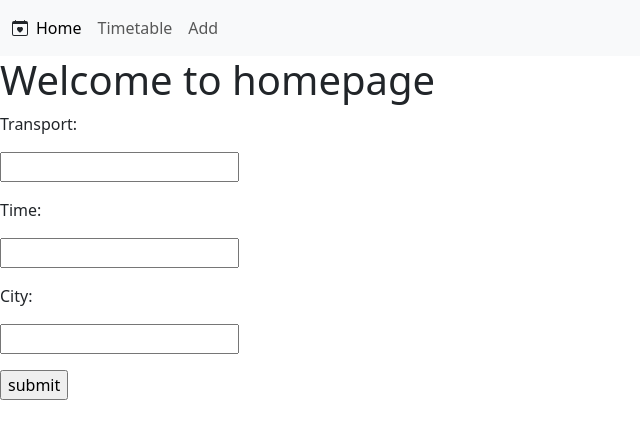
After one commit to dm3tr0/flask-timetable, a Flask app: page /add in a window 1280 px wide. The commit adds this page. Shown: the top 439 px of the page, without its empty margins (0-640 px from the left). Run offline with Flask 3, Linux system fonts and the light colour scheme.

Commit message:
Database

```diff
--- a/main.py
+++ b/main.py
@@ -1,12 +1,38 @@
-from flask import Flask, redirect, render_template, request, jsonify, url_for
+from flask import Flask, redirect, render_template, request, jsonify, url_for, g
+import sqlite3
 
 app = Flask(__name__)
 
-# тимчасова база даних
-db = [
-    {"id": 1, "transport": "Bus", "time": "15:00"},
-    {"id": 2, "transport": "Train", "time": "13:30"}
-]
+DATABASE = "timetable.db"
+
+# Creates table when app starts
+def init_db():
+    conn = sqlite3.connect(DATABASE)
+    conn.execute('''
+                CREATE TABLE IF NOT EXISTS timetable (
+	            id INTEGER PRIMARY KEY AUTOINCREMENT,
+	            transport TEXT NOT NULL,
+  	            time TEXT NOT NULL,
+  	            city TEXT
+                );
+                '''
+            )
+    conn.commit()
+    conn.close()
+
+# Connects to database
+def get_db():
+    if "db" not in g:
+        g.db = sqlite3.connect(DATABASE)
+        g.db.row_factory = sqlite3.Row
+    return g.db
+
+# Closes database connection
+@app.teardown_appcontext
+def close_db(exception):
+    db = g.pop("db", None)
+    if db is not None:
+        db.close()
 
 
 @app.route("/")
@@ -15,10 +41,13 @@ def main():
 
 @app.route("/timetable/<city>")
 def timetable(city):
+    db = get_db()
+    rows = db.execute(f"SELECT * FROM timetable WHERE city='{city}';").fetchall()
+    db_items = [dict(row) for row in rows]
+
     context = {
-        'timetable': db,
+        'timetable': db_items,
         'city': city,
-        'role': "User",
     }
     return render_template("timetable.html", **context)
 
@@ -31,50 +60,80 @@ def search():
     else:
         return render_template("search.html")
 
-@app.route("/user/<name>")
-def user_profile(name):
-    return "Hello, {}".format(name)
+@app.route("/add", methods=["GET", "POST"])
+def add_timetable_item():
+    if request.method == "POST":
+        transport = request.form.get("transport")
+        time = request.form.get("time")
+        city = request.form.get("city")
 
+        db = get_db()
+        cursor = db.cursor()
+        cursor.execute("INSERT INTO timetable (transport, time, city) VALUES (?, ?, ?)", (transport, time, city))
+        db.commit()
+
+        return redirect(url_for("search"))
+    return render_template("add.html")
+
+# API methods
 
 @app.route("/api/timetable", methods=["GET"])
 def get_timetables():
-    return jsonify({"timetable":db}), 200
+    db = get_db()
+    rows = db.execute(f"SELECT * FROM timetable").fetchall()
+    db_items = [dict(row) for row in rows]
 
+    return jsonify({"timetable":db_items}), 200
 
 @app.route("/api/timetable", methods=["POST"])
 def add_timetable():
     data = request.get_json()
-    new_item = {"id": max([i["id"] for i in db])+1,
-                "transport": data.get("transport"),
-                "time": data.get("time", "00:00")
-                }
-    db.append(new_item)
+    transport = data.get("transport")
+    time = data.get("time", "00:00")
+    city = data.get("city")
+
+    db = get_db()
+    cursor = db.cursor()
+    cursor.execute("INSERT INTO timetable (transport, time, city) VALUES (?, ?, ?)", (transport, time, city))
+    db.commit()
+
+    new_id = cursor.lastrowid
+    new_item = {"new_id":new_id, "transport": transport, "time":time, "city":city}
+
     return jsonify({"message": "Item added succesfully", "item":new_item}), 201
-
 
 @app.route("/api/timetable/<int:item_id>", methods=["PUT"])
 def edit_timetable(item_id):
     data = request.get_json()
+    db = get_db()
 
-    for item in db:
-        if item["id"] == item_id:
-            item["transport"] = data.get("transport", item["transport"])
-            item["time"] = data.get("time", item["time"])
-            return jsonify({"message": "Item edited succesfully", "item":item}), 200
+    item = db.execute("SELECT * FROM timetable WHERE id = ?", (item_id,)).fetchone()
+    if not item:
+        return jsonify({"message": "Error item not found"}), 404
 
-    return jsonify({"message": "Error item not found"}), 404
+    updated_transport = data.get("transport", item["transport"])
+    updated_time = data.get("time", item["time"])
+    updated_city = data.get("city", item["city"])
+
+    db.execute("UPDATE timetable SET transport = ?, time = ?, city = ? WHERE id = ?", (updated_transport, updated_time, updated_city, item_id))
+    db.commit()
+
+    return jsonify({"message": "Item edited succesfully", "item_id":item_id}), 200
 
 
 @app.route("/api/timetable/<int:item_id>", methods=["DELETE"])
 def remove_timetable(item_id):
-    global db
+    db = get_db()
+    item = db.execute("SELECT * FROM timetable WHERE id = ?", (item_id,)).fetchone()
+    if not item:
+        return jsonify({"message": "Error item not found"}), 404
 
-    for item in db:
-        if item["id"] == item_id:
-            db = [i for i in db if i["id"] != item_id]
-            return jsonify({"message": "Item deleted succesfully", "item_id":item_id}), 200
+    db.execute("DELETE FROM timetable WHERE id = ?", (item_id,))
+    db.commit()
 
-    return jsonify({"message": "Error item not found"}), 404
+    return jsonify({"message": "Item deleted succesfully", "item_id":item_id}), 200
+
 
 if __name__ == "__main__":
+    init_db()
     app.run(debug=True)
--- /dev/null
+++ b/templates/add.html
@@ -0,0 +1,13 @@
+{% extends "base.html" %}
+
+{% block content %}
+<form action="#" method="POST">
+    <p>Transport: </p>
+    <p><input type="text" name="transport"></p>
+    <p>Time: </p>
+    <p><input type="text" name="time"></p>
+    <p>City: </p>
+    <p><input type="text" name="city"></p>
+    <p><input type="submit" value="submit"></p>
+</form>
+{% endblock %}
--- a/templates/base.html
+++ b/templates/base.html
@@ -20,7 +20,9 @@
             <a class="nav-link active" aria-current="page" href="/">Home</a>
             </li>
             <li class="nav-item">
-            <a class="nav-link" href="/timetable">Timetable</a>
+            <a class="nav-link" href="/search">Timetable</a>
+            <li class="nav-item">
+            <a class="nav-link" href="/add">Add</a>
         </ul>
         </div>
     </div>
```
Also changed, not shown: templates/search.html (+9 -5 lines), templates/timetable.html (+0 -9 lines), 1 other file.
